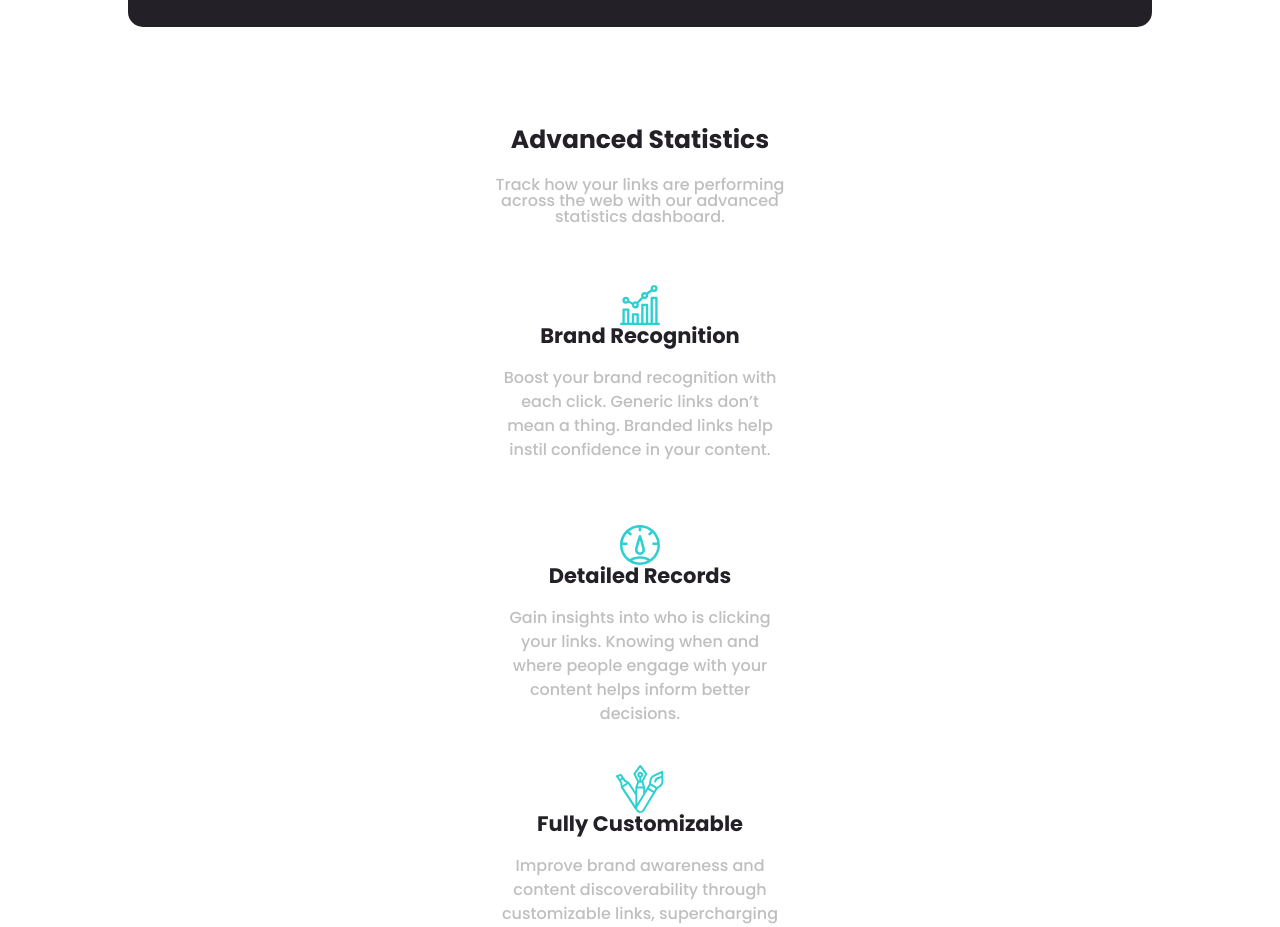
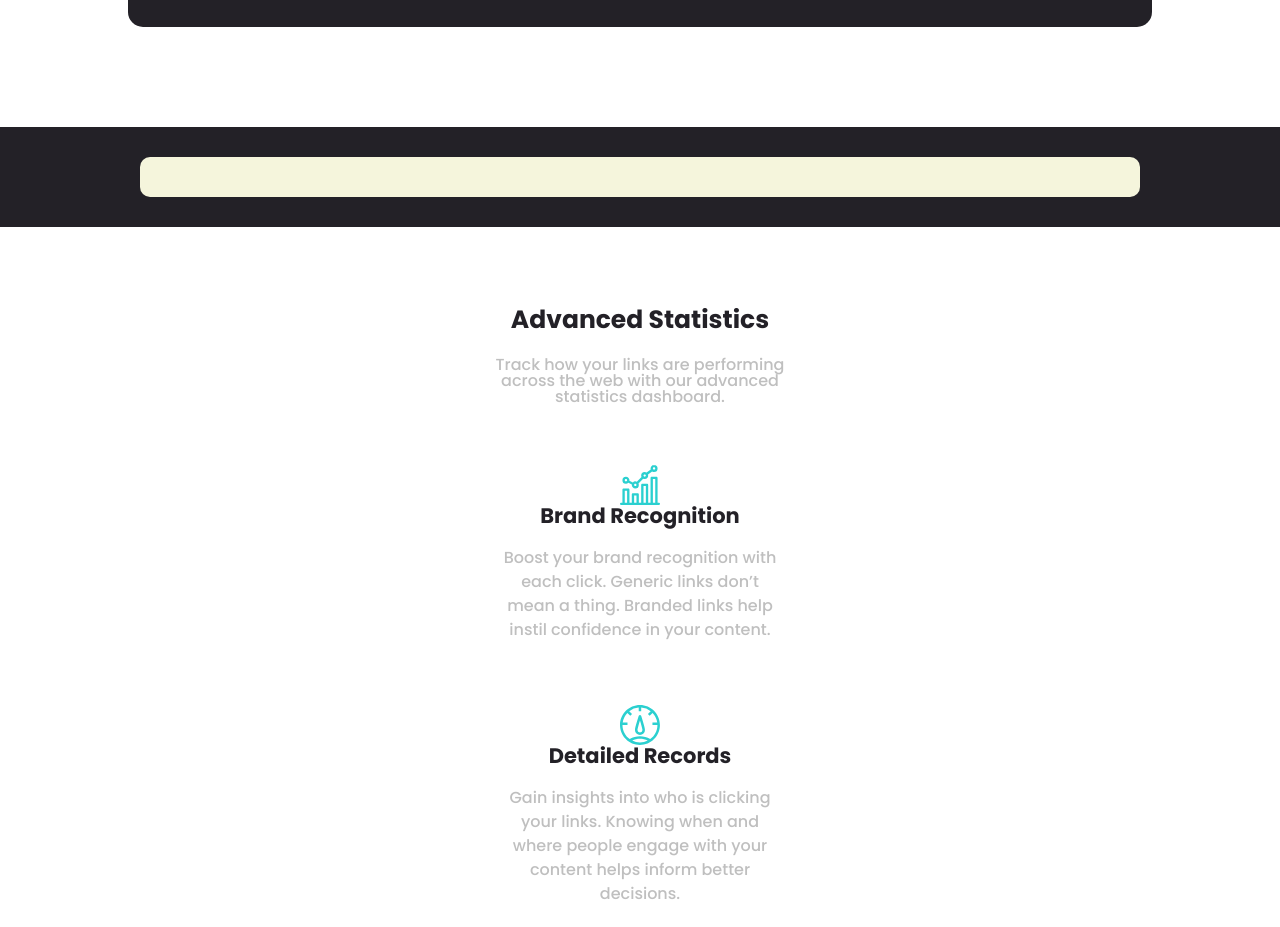
Before and after one commit to davupls/shrinkURL, a plain HTML site: page index.html in a window 1280 px wide. Shown: the part 860-1787 px from the top of the page. Drawn offline with Linux system fonts and the light colour scheme; no server answers.

Commit message:
Added a bit of styling for resData container

```diff
--- a/main.js
+++ b/main.js
@@ -23,7 +23,7 @@ async function fetchData(urlVariable) {
 
     function placeData(){
         console.log(data.hashid + " working")
-        resData.innerHTML = data.hashid;
+        resData.innerHTML = url + data.hashid;
     }
 
     placeData();
--- a/style.css
+++ b/style.css
@@ -149,6 +149,32 @@ nav{
     width: 70vw;
 }
 
+/* Reply  */
+.resData {
+    background-color: #232127;
+    display: flex;
+    flex-direction: column;
+    align-items: center;
+    justify-content: center;
+    height: 100px;
+    margin: 0 0 80px 0 ;
+    width: 90wv;
+}
+
+.resData__h1{
+    background-color: beige;
+    border-radius: 10px;
+    color: #569a08;
+    font-size: 18px;
+    padding: 20px;
+    text-align: center;
+    width: 75vw;
+}
+
+
+
+
+
 /* -------------------------- */
 
 .article-wrap__header{
```
